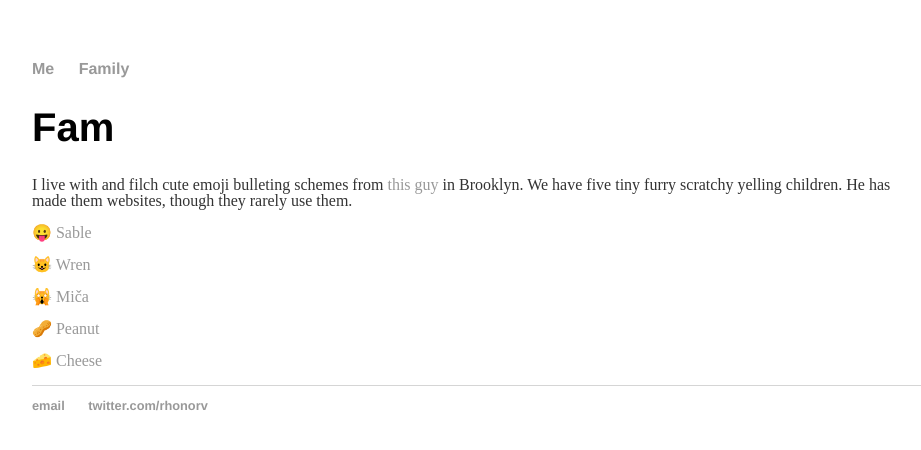
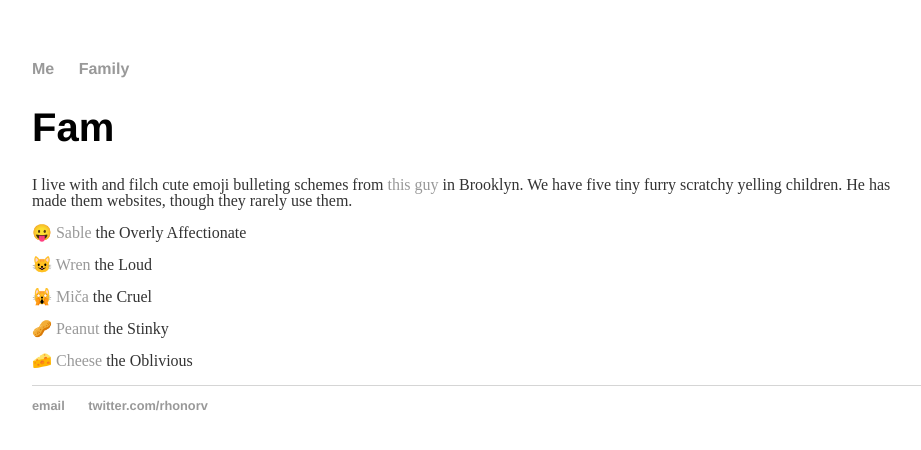
Before and after one commit to rhonorv/rhonorv.github.io, a Jekyll site: the page built from family/index.html, in a window 1280 px wide. Shown: the top 450 px of the page, without its empty margins (160-1081 px from the left). Built offline with Jekyll 4.4.1, drawn with Linux system fonts in a browser that asks for light colours.

Commit message:
Cat descriptors

```diff
--- a/family/index.html
+++ b/family/index.html
@@ -7,13 +7,13 @@ title: Family
 			<h1>Fam</h1>
 			<p>I live with and filch cute emoji bulleting schemes from <a href="https://jayschwa.net/">this guy</a> in Brooklyn. We have five tiny furry scratchy yelling children. He has made them websites, though they rarely use them.</p>
 
-			<p><span aria-hidden="true">😛 </span><a href="https://sable.cat/">Sable</a></p>
+			<p><span aria-hidden="true">😛 </span><a href="https://sable.cat/">Sable</a> the Overly Affectionate</p>
 
-			<p><span aria-hidden="true">😺 </span><a href="https://wren.cat/">Wren</a></p>
+			<p><span aria-hidden="true">😺 </span><a href="https://wren.cat/">Wren</a> the Loud</p>
 
-			<p><span aria-hidden="true">🙀 </span><a href="https://mica.cat/">Miča</a></p>
+			<p><span aria-hidden="true">🙀 </span><a href="https://mica.cat/">Miča</a> the Cruel</p>
 
-			<p><span aria-hidden="true">🥜 </span><a href="https://peanut.cat/">Peanut</a></p>
+			<p><span aria-hidden="true">🥜 </span><a href="https://peanut.cat/">Peanut</a>  the Stinky</p>
 
-			<p><span aria-hidden="true">🧀 </span><a href="https://cheese.cat/">Cheese</a></p>
+			<p><span aria-hidden="true">🧀 </span><a href="https://cheese.cat/">Cheese</a> the Oblivious</p>
 		</div>
```
